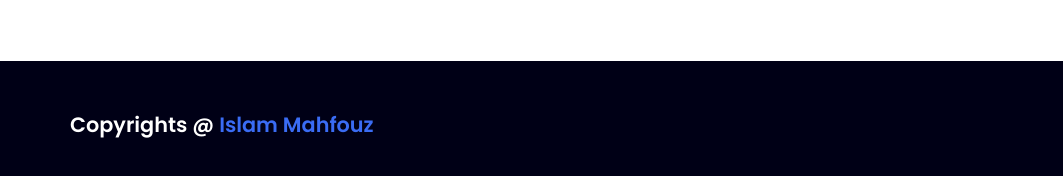
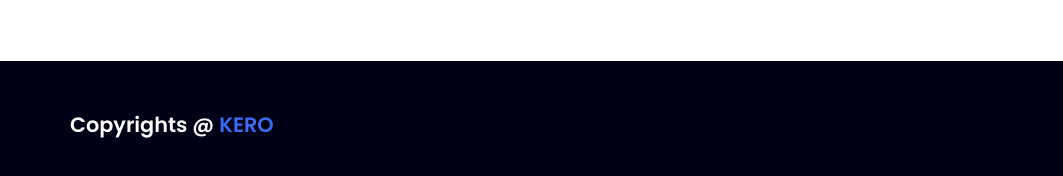
Before and after one commit to kyrillosRamzy/Simple-portfolio-using-html-and-css, a plain HTML site: page index.html in a window 1280 px wide. Shown: the part 2871-3047 px from the top of the page, 0-1063 px from the left. Drawn offline with Linux system fonts and the light colour scheme.

Commit message:
edite footer in html file

```diff
--- a/index.html
+++ b/index.html
@@ -197,7 +197,7 @@
     <!-- start footer section -->
     <footer class="footer">
       <div class="container">
-        <p class="footer-title">Copyrights @ <span>Islam Mahfouz</span></p>
+        <p class="footer-title">Copyrights @ <span>KERO</span></p>
         <div class="social-icons">
           <a href="#"><i class="fab fa-linkedin"></i></a>
           <a href="#"><i class="fab fa-twitter"></i></a>
```
